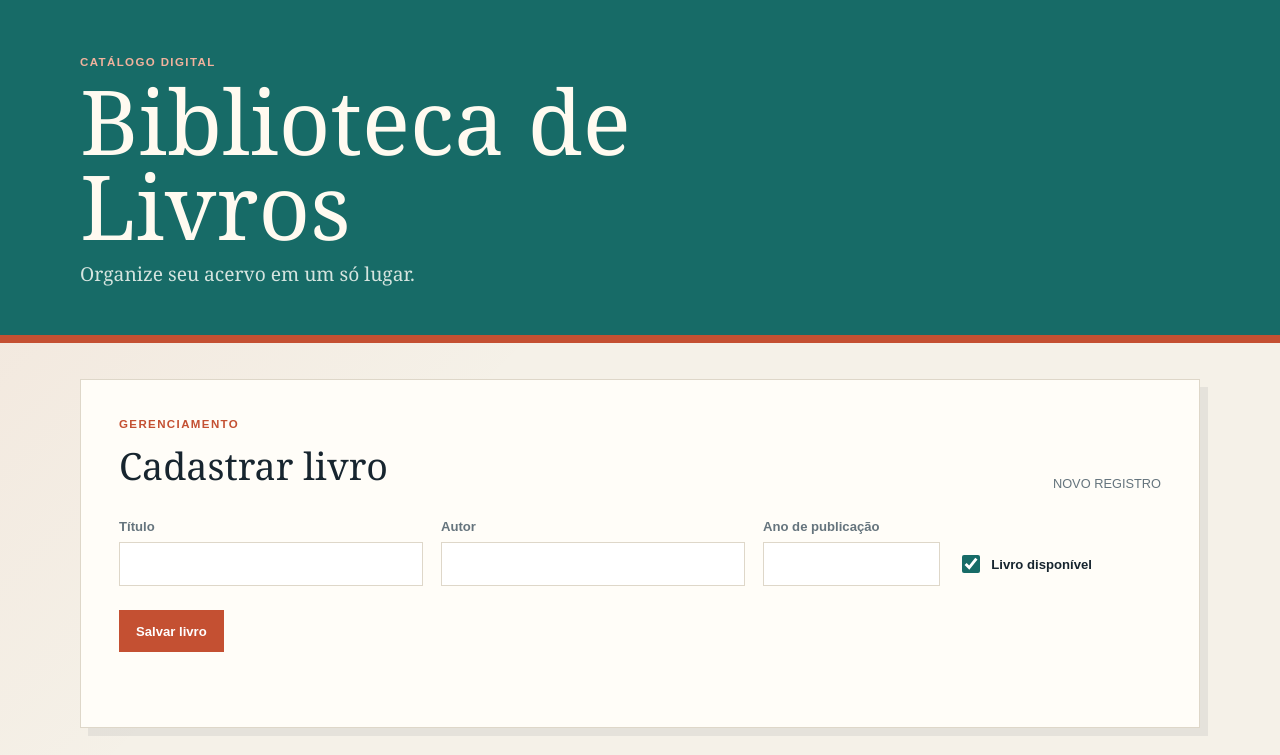
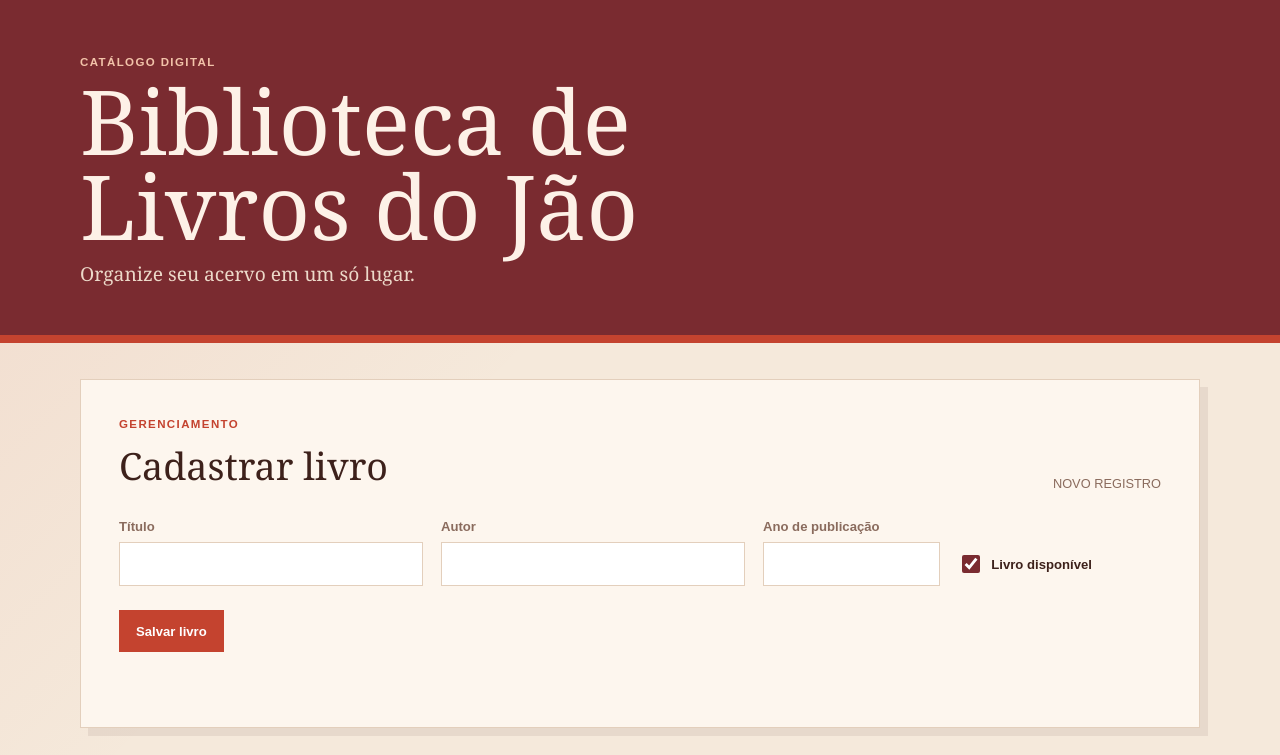
Before and after one commit to joaogablira/api-livros, a plain HTML site: page frontend/index.html in a window 1280 px wide. Shown: the top 755 px of the page. Drawn offline with Linux system fonts and the light colour scheme; no server answers.

Commit message:
Mudando cores do CSS

```diff
--- a/frontend/index.html
+++ b/frontend/index.html
@@ -11,7 +11,7 @@
     <header class="site-header">
       <div class="container header-content">
         <p class="eyebrow">CATÁLOGO DIGITAL</p>
-        <h1>Biblioteca de Livros</h1>
+        <h1>Biblioteca de Livros do Jão</h1>
         <p class="subtitle">Organize seu acervo em um só lugar.</p>
       </div>
     </header>
--- a/frontend/styles.css
+++ b/frontend/styles.css
@@ -1,14 +1,14 @@
 :root {
-  --ink: #17252f;
-  --muted: #65747d;
-  --paper: #f5f1e8;
-  --surface: #fffdf8;
-  --line: #ded7c9;
-  --accent: #c45032;
-  --accent-dark: #913a27;
-  --teal: #176b67;
-  --success: #246b48;
-  --danger: #a13b32;
+  --ink: #3d211b;
+  --muted: #8a6b5d;
+  --paper: #f5e9db;
+  --surface: #fdf6ee;
+  --line: #e3cfbc;
+  --accent: #c4432f;
+  --accent-dark: #8f2e1f;
+  --teal: #7a2b30;
+  --success: #6f5233;
+  --danger: #8a2620;
   font-family: Georgia, "Times New Roman", serif;
 }
 
@@ -21,12 +21,12 @@ body {
   min-width: 320px;
   color: var(--ink);
   background:
-    linear-gradient(135deg, rgba(196, 80, 50, 0.08), transparent 38%),
+    linear-gradient(135deg, rgba(196, 67, 47, 0.09), transparent 38%),
     var(--paper);
 }
 
 .site-header {
-  color: #fffaf0;
+  color: #fdf1e7;
   background: var(--teal);
   border-bottom: 8px solid var(--accent);
 }
@@ -50,7 +50,7 @@ body {
 }
 
 .site-header .eyebrow {
-  color: #f2b29d;
+  color: #f2c3a9;
 }
 
 h1,
@@ -76,7 +76,7 @@ h2 {
 .subtitle {
   max-width: 500px;
   margin-bottom: 0;
-  color: #d5e4df;
+  color: #ecd9c9;
   font-size: 1.2rem;
 }
 
@@ -90,7 +90,7 @@ h2 {
   padding: clamp(22px, 4vw, 38px);
   background: var(--surface);
   border: 1px solid var(--line);
-  box-shadow: 8px 8px 0 rgba(23, 37, 47, 0.07);
+  box-shadow: 8px 8px 0 rgba(61, 33, 27, 0.08);
 }
 
 .section-heading {
@@ -136,7 +136,7 @@ input[type="number"] {
 }
 
 input:focus {
-  outline: 3px solid rgba(196, 80, 50, 0.22);
+  outline: 3px solid rgba(196, 67, 47, 0.22);
   border-color: var(--accent);
 }
 
@@ -243,14 +243,14 @@ td {
   display: inline-block;
   padding: 5px 8px;
   color: var(--success);
-  background: #e2f0e5;
+  background: #ede3d2;
   font-size: 0.76rem;
   font-weight: 700;
 }
 
 .status.unavailable {
   color: var(--danger);
-  background: #f7e4df;
+  background: #f5ddd6;
 }
 
 .actions-column {
```
